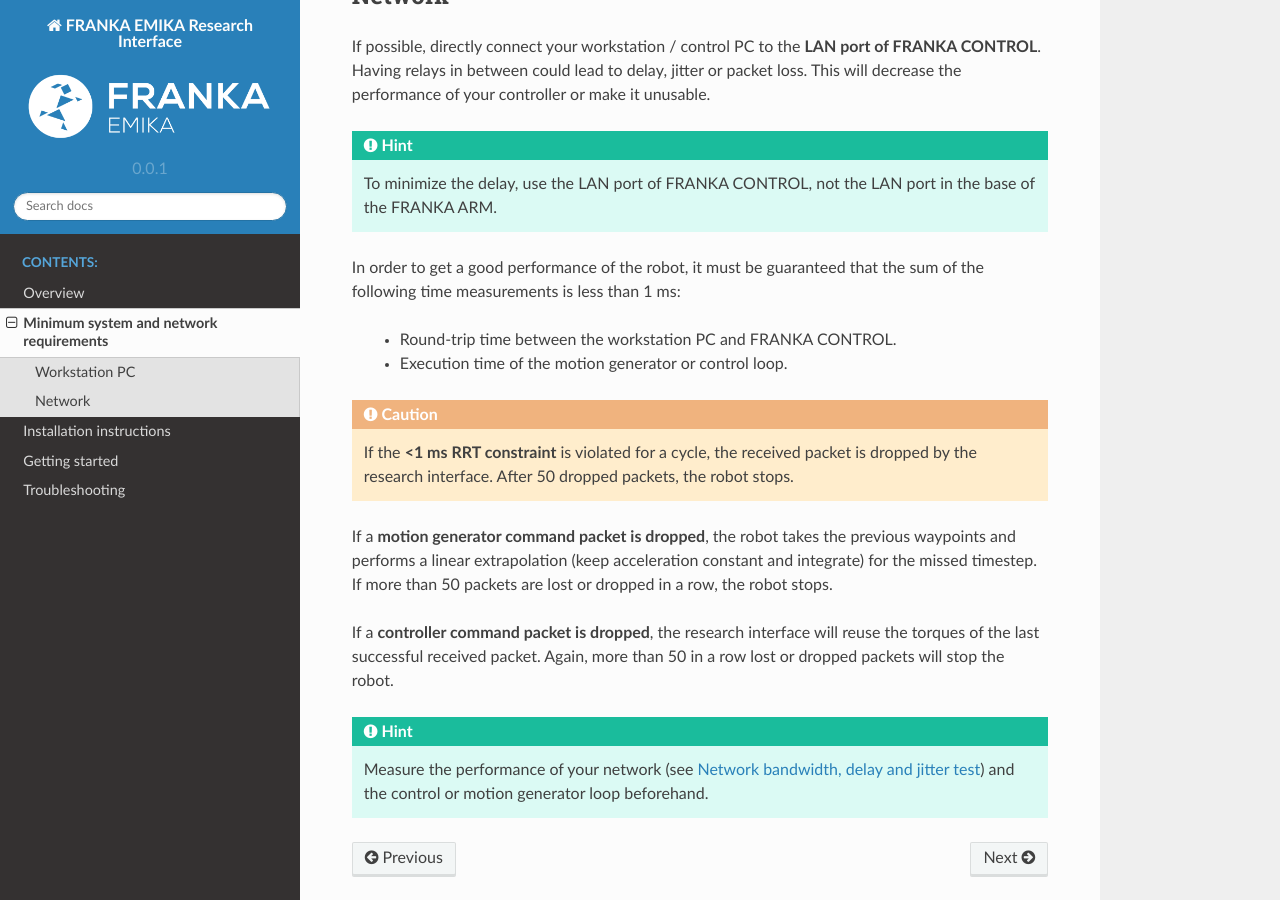
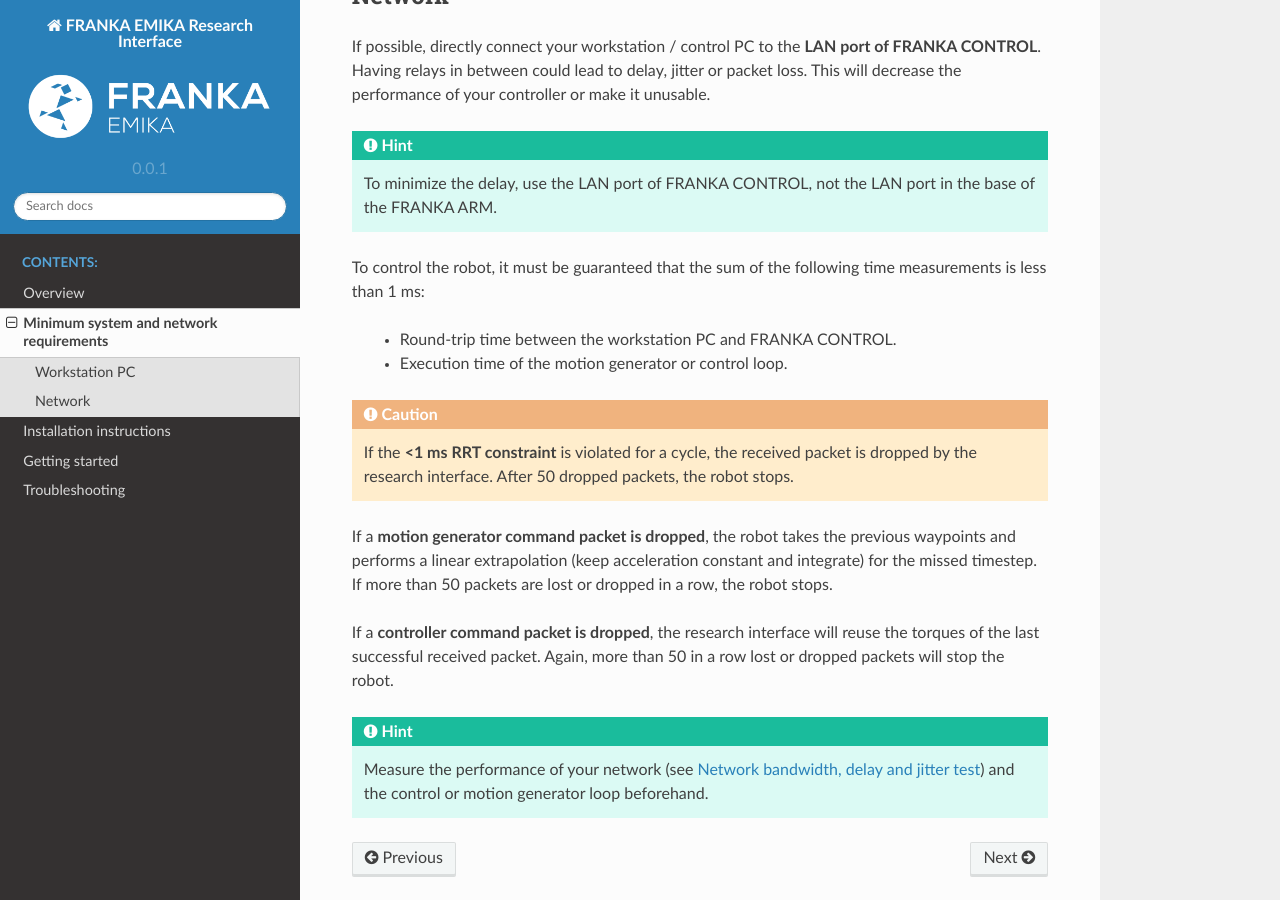
Before and after one commit to frankaemika/docs, a Sphinx documentation site: the page built from source/requirements.rst, in a window 1280 px wide and 900 px high, scrolled down 433 px. Built offline with Sphinx 7.4.7 and the Read the Docs theme 2.0.0, drawn with Linux system fonts in a browser that asks for light colours.

Commit message:
Some rewording and formatting fixes.

```diff
--- a/source/installation.rst
+++ b/source/installation.rst
@@ -92,5 +92,7 @@
 directory. If you installed ``libfranka`` systemwide, specifying``Franka_DIR`` is not
 necessary.
 
+.. code-block:: shell
+
     cd catkin_ws
     catkin_make -D Franka_DIR=/path/to/libfranka/build
--- a/source/requirements.rst
+++ b/source/requirements.rst
@@ -27,8 +27,8 @@
 	To minimize the delay, use the LAN port of FRANKA CONTROL, not the LAN port in the base of the
 	FRANKA ARM.
 
-In order to get a good performance of the robot, it must be guaranteed that the sum of the
-following time measurements is less than 1 ms:
+To control the robot, it must be guaranteed that the sum of the following time
+measurements is less than 1 ms:
 
  * Round-trip time between the workstation PC and FRANKA CONTROL.
  * Execution time of the motion generator or control loop.
@@ -38,8 +38,8 @@
 	research interface. After 50 dropped packets, the robot stops.
 
 If a **motion generator command packet is dropped**, the robot takes the previous waypoints and
-performs a linear extrapolation (keep acceleration constant and integrate) for the missed timestep. If
-more than 50 packets are lost or dropped in a row, the robot stops.
+performs a linear extrapolation (keep acceleration constant and integrate) for the missed
+timestep. If more than 50 packets are lost or dropped in a row, the robot stops.
 
 If a **controller command packet is dropped**, the research interface will reuse the torques of
 the last successful received packet. Again, more than 50 in a row lost or dropped packets will
```
Also changed, not shown: source/troubleshooting.rst (+19 -14 lines), source/tutorial.rst (+5 -6 lines).
